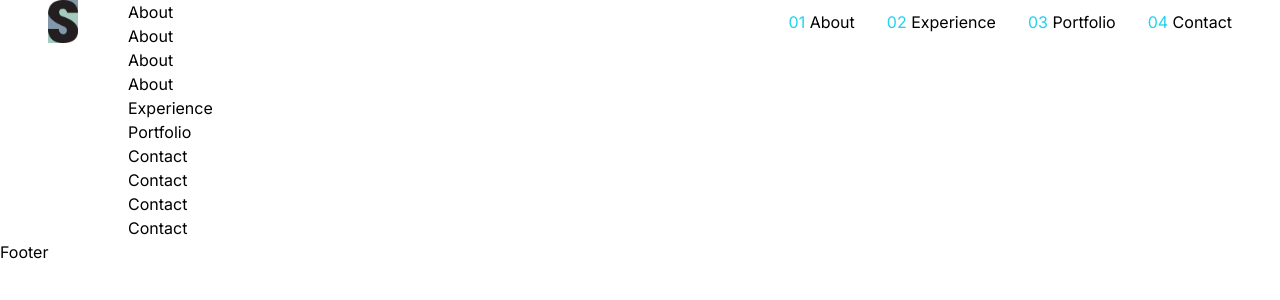
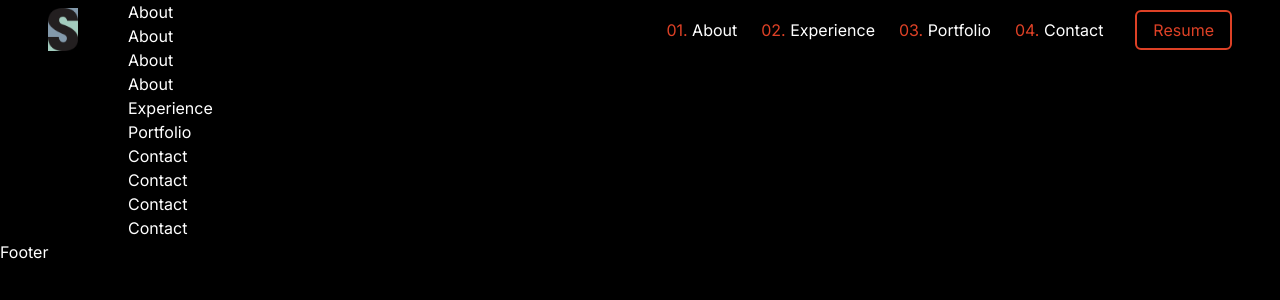
Before and after one commit to Sillen00/Portfolio_CV, a Next.js app: page / in a window 1280 px wide. Shown: the top 300 px of the page. Built offline with nearby package versions, Linux system fonts and the light colour scheme.

Commit message:
header + primary colors and text colors setup.

```diff
--- a/app/components/Header.tsx
+++ b/app/components/Header.tsx
@@ -14,19 +14,28 @@ const Header = () => {
   ];
 
   return (
-    <nav className='flex justify-between items-center px-12 fixed w-full'>
+    <nav className='flex justify-between items-center px-12 py-2 fixed w-full'>
       <Link href='/'>
         <Image width={30} height={30} alt="Simon Bengtsson 'S' logo." src='/logo.png' />
       </Link>
-      <ul className='flex gap-8'>
+
+      <div className='flex items-center gap-8'>
+        <ul className='gap-6 hidden md:flex'>
           {links.map(({ href, label }, index) => (
-          <li key={href} className={"hover:text-orange-600"}>
+            <li key={href} className={"hover:text-secondary"}>
               <a href={href}>
-              <span className='text-cyan-400'>0{index + 1}</span> {label}
+                <span className='text-secondary-color'>0{index + 1}.</span> {label}
               </a>
             </li>
           ))}
         </ul>
+
+        <button className='border-secondary-color border-2 px-4 py-1.5 rounded-md text-secondary-color'>Resume</button>
+
+        <div className='md:hidden'>
+          -- <br />
+        </div>
+      </div>
     </nav>
   );
 };
--- a/app/globals.css
+++ b/app/globals.css
@@ -3,8 +3,8 @@
 @tailwind utilities;
 
 :root {
-  --text-color: 0, 0, 0;
-  --background-color: 255, 255, 255;
+  --text-color: 255, 255, 255;
+  --background-color: 0, 0, 0;
 }
 
 * {
--- a/tailwind.config.ts
+++ b/tailwind.config.ts
@@ -1,17 +1,25 @@
 import type { Config } from "tailwindcss";
 
 const config: Config = {
-  content: [
-    "./pages/**/*.{js,ts,jsx,tsx,mdx}",
-    "./components/**/*.{js,ts,jsx,tsx,mdx}",
-    "./app/**/*.{js,ts,jsx,tsx,mdx}",
-  ],
+  content: ["./pages/**/*.{js,ts,jsx,tsx,mdx}", "./components/**/*.{js,ts,jsx,tsx,mdx}", "./app/**/*.{js,ts,jsx,tsx,mdx}"],
   theme: {
     extend: {
       backgroundImage: {
         "gradient-radial": "radial-gradient(var(--tw-gradient-stops))",
-        "gradient-conic":
-          "conic-gradient(from 180deg at 50% 50%, var(--tw-gradient-stops))",
+        "gradient-conic": "conic-gradient(from 180deg at 50% 50%, var(--tw-gradient-stops))",
+      },
+      colors: {
+        "primary-color": "#261C21",
+        "primary-color-dark": "#000000",
+        "primary-color-light": "#443A37",
+        "secondary-color": "#DE4126",
+        "secondary-color-dark": "#a12c18",
+        "secondary-color-light": "#E6563C",
+        "accent-color": "#B0254F",
+      },
+      textColor: {
+        primary: "#FFFFFF",
+        secondary: "#B0B0B0",
       },
     },
   },
```
Lines whose indentation alone changed are shown as unchanged.
